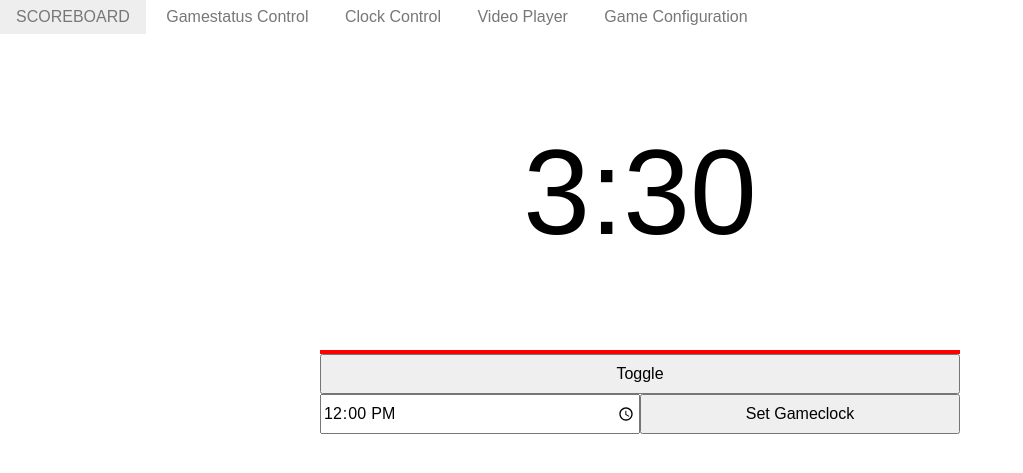
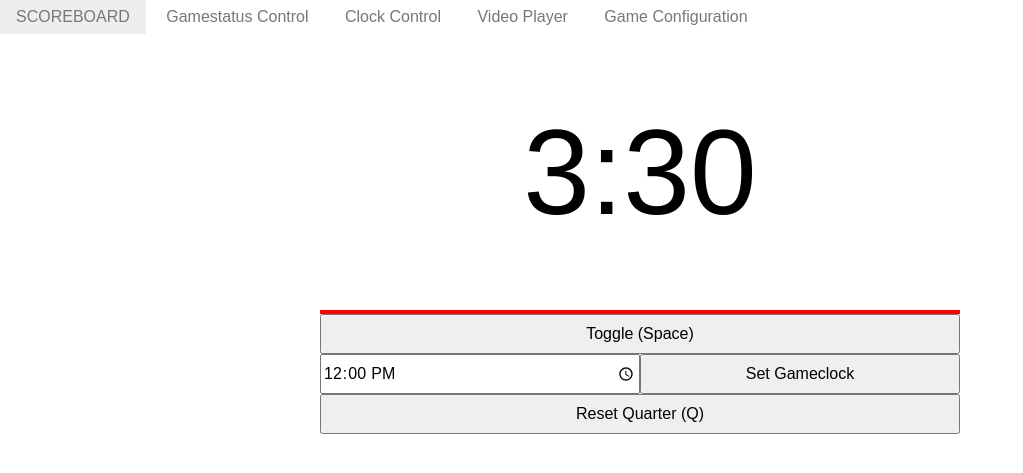
Before and after one commit to zapfdk/football-scoreboard-v2, a Django app: page /controller/game_clock in a window 1280 px wide. Shown: the top 473 px of the page, without its empty margins (0-1023 px from the left). Run offline with Django 3.2, Linux system fonts and the light colour scheme; the visitor is signed in with stand-in values (Sample User, id 1).

Commit message:
added hotkeys, added .gitignore

```diff
--- a/football_scoreboard/controller/static/controller/css/game_clock.css
+++ b/football_scoreboard/controller/static/controller/css/game_clock.css
@@ -2,13 +2,14 @@
     height: 50vh;
     width: 50vw;
     display: grid;
-    grid-template-rows: 1fr 1% 10% 10%;
+    grid-template-rows: 1fr 1% 10% 10% 10%;
     grid-template-columns:50% 50%;
     grid-template-areas:
         "clock clock"
         "status status"
         "toggle toggle"
-        "set_clock submit_clock";
+        "set_clock submit_clock"
+        "reset_quarter reset_quarter";
     margin: auto;
   }
 
@@ -35,3 +36,7 @@
   #submit_clock {
       grid-area: submit_clock;
   }
+
+  #reset_quarter {
+      grid-area: reset_quarter;
+  }
--- a/football_scoreboard/controller/templates/controller/game_clock.html
+++ b/football_scoreboard/controller/templates/controller/game_clock.html
@@ -6,9 +6,10 @@
 <div class="container">
     <div id="clock">3:30</div>
     <div id="status"></div>
-    <button id="toggle_button">Toggle</button>
+    <button id="toggle_button">Toggle ({{hotkeys.toggle_clock.0}})</button>
     <input type="time" id="clock_input" max="12:00" min="0:00" value="12:00">
     <button id="submit_clock">Set Gameclock</button>
+    <button id="reset_quarter">Reset Quarter ({{hotkeys.reset_quarter.0}})</button>
 </div>
 
 <script src="{% static 'controller/js/game_clock.js' %}"></script>
--- a/football_scoreboard/controller/views.py
+++ b/football_scoreboard/controller/views.py
@@ -1,5 +1,6 @@
 from django.shortcuts import render
 from django.contrib.auth.decorators import permission_required
+from .web_hotkeys import hotkeys
 
 # Create your views here.
 def index(request):
@@ -7,7 +8,10 @@ def index(request):
 
 @permission_required('controller.change_clock')
 def game_clock(request):
-    return render(request, 'controller/game_clock.html')
+    return render(request, 'controller/game_clock.html',
+    {
+        "hotkeys": hotkeys["game_clock"]
+    })
 
 @permission_required('controller.change_status')
 def game_state(request):
--- /dev/null
+++ b/football_scoreboard/controller/web_hotkeys.py
@@ -0,0 +1,17 @@
+"""
+Defines hotkeys for the web interfaces.
+First level defines the page, second level defines the action as key,
+and the tuple of the human readable keyname and the Javascript key code.
+"""
+hotkeys = {
+    "game_clock": {
+        "toggle_clock": ("Space", 32),
+        "reset_quarter": ("Q", 81),
+    },
+    "game_state": {
+        "select_down": ("D", 68),
+        "select_quarter": ("Q", 81),
+        "select_distance": ("T", 84),
+        "select_ballon": ("B", 66),
+    },
+}
```
Also changed, not shown: football_scoreboard/controller/migrations/0001_initial.py (added), football_scoreboard/football_scoreboard/consumers.py (added), 1 other file.
